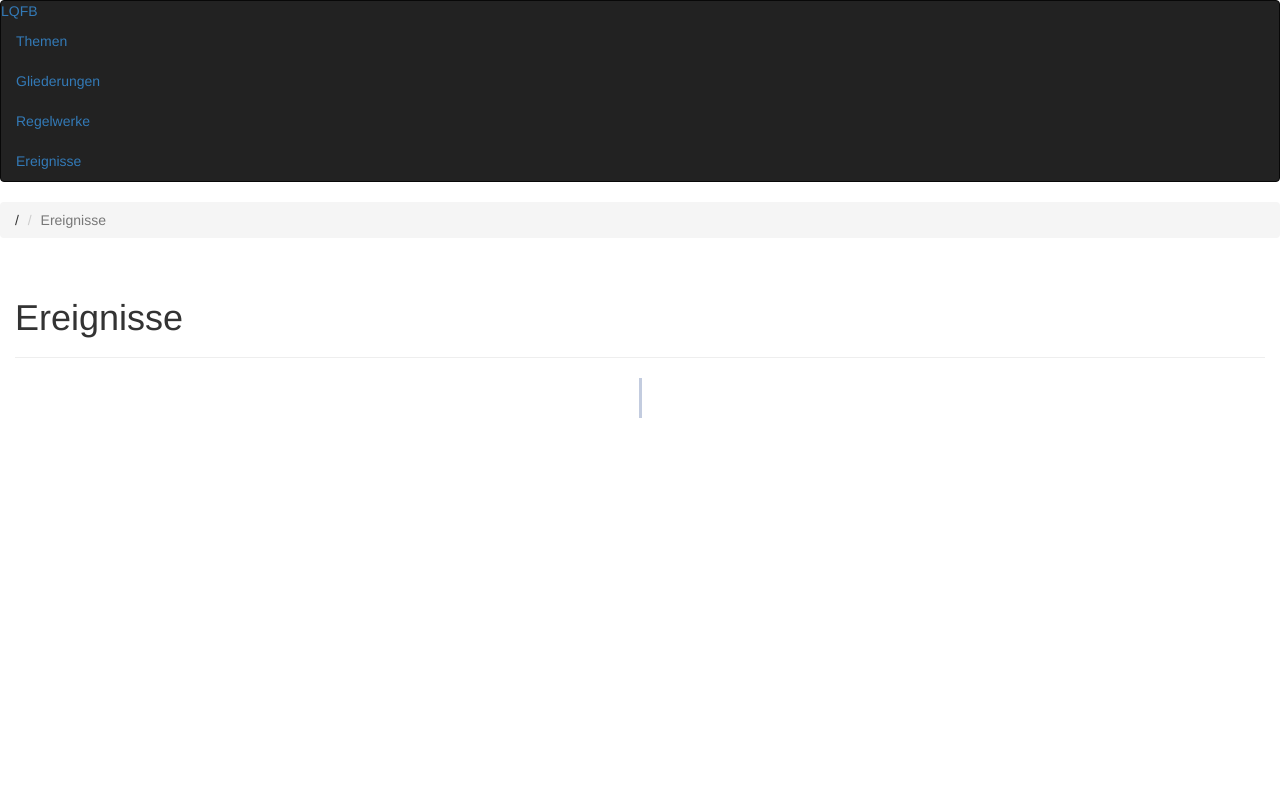
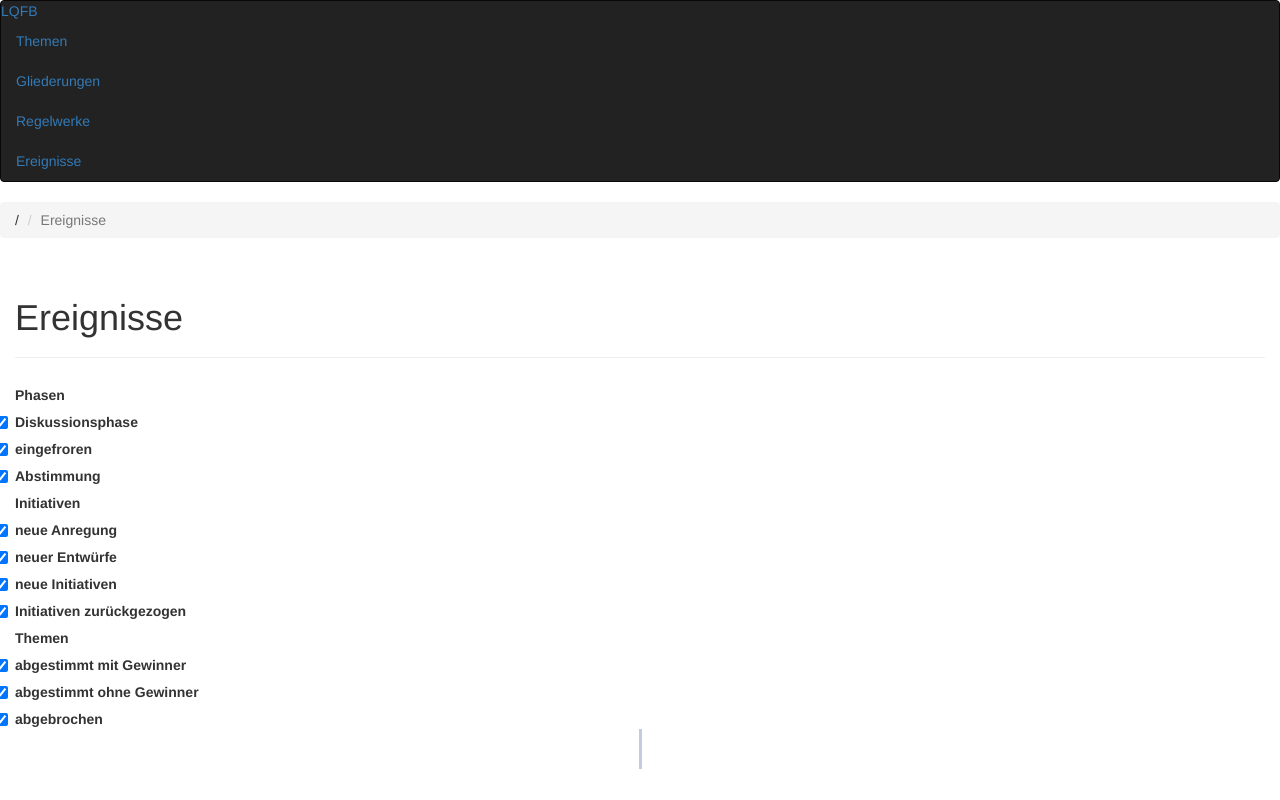
Before and after one commit to nlohmann/lqfb_viewer, a Flask app: template templates/events.html in a window 1280 px wide. Run offline with Flask 2, Linux system fonts and the light colour scheme; the template is opened without the code that fills it, so the values that code supplies are empty; parts of the project's set-up code (start-up, migrations or seed data) failed here and were passed over; some libraries are stand-ins or nearby versions.

Commit message:
- fancy events

```diff
--- a/server.py
+++ b/server.py
@@ -112,8 +112,13 @@
     limit = helper['result_row_limit_max']
     result = dict()
 
+    if url.find('?') != -1:
+        seperator = '&'
+    else:
+        seperator = '?'
+
     while True:
-        obj = cache_load(url + '?limit=' + str(limit) + '&offset=' + str(offset))
+        obj = cache_load(url + seperator + 'limit=' + str(limit) + '&offset=' + str(offset))
         offset = offset + limit
 
         if len(result) == 0:
@@ -161,7 +166,10 @@
 
 @app.route('/ereignisse')
 def show_events():
-    data = get_all('/event')
+    data = dict()
+    data['event'] = get_all('/event')
+    data['initiative'] = get_all('/initiative')
+    data['suggestion'] = get_all('/suggestion?rendered_content=html')
     return render_template('events.html', data=data, helper=helper)
 
 @app.route('/themen')
--- a/templates/events.html
+++ b/templates/events.html
@@ -60,6 +63,109 @@
       <h1><i class="icon-info-sign"></i> Ereignisse</h1>
     </div>
 
+    <form class="form-horizontal">
+      <style>
+      .control-group { margin-bottom: 0em !important; }
+      .control-label { font-weight: bold; }
+      </style>
+
+    <fieldset>
+
+    <div class="control-group">
+      <label class="control-label">Phasen</label>
+      <div class="controls">
+        <label class="checkbox inline">
+          <input type="checkbox" checked="checked" id="discussion">
+          Diskussionsphase
+        </label>
+        <label class="checkbox inline">
+          <input type="checkbox" checked="checked" id="verification">
+          eingefroren
+        </label>
+        <label class="checkbox inline">
+          <input type="checkbox" checked="checked" id="voting">
+          Abstimmung
+        </label>
+      </div>
+    </div>
+
+    <div class="control-group">
+      <label class="control-label">Initiativen</label>
+      <div class="controls">
+        <label class="checkbox inline">
+          <input type="checkbox" checked="checked" id="suggestion_created">
+          neue Anregung
+        </label>
+        <label class="checkbox inline">
+          <input type="checkbox" checked="checked" id="new_draft_created">
+          neuer Entwürfe
+        </label>
+        <label class="checkbox inline">
+          <input type="checkbox" checked="checked" id="initiative_created_in_existing_issue">
+          neue Initiativen
+        </label>
+        <label class="checkbox inline">
+          <input type="checkbox" checked="checked" id="initiative_revoked">
+          Initiativen zurückgezogen
+        </label>
+      </div>
+    </div>
+
+    <div class="control-group">
+      <label class="control-label">Themen</label>
+      <div class="controls">
+        <label class="checkbox inline">
+          <input type="checkbox" checked="checked" id="finished_with_winner">
+          abgestimmt mit Gewinner
+        </label>
+        <label class="checkbox inline">
+          <input type="checkbox" checked="checked" id="finished_without_winner">
+          abgestimmt ohne Gewinner
+        </label>
+        <label class="checkbox inline">
+          <input type="checkbox" checked="checked" id="canceled_revoked_before_accepted">
+          abgebrochen
+        </label>
+      </div>
+    </div>
+
+    </fieldset>
+    </form>
+
+    <script>
+    $('#suggestion_created').click(function() {
+      $('.suggestion_created').toggle(function() { });
+    });
+    $('#new_draft_created').click(function() {
+      $('.new_draft_created').toggle(function() { });
+    });
+    $('#initiative_created_in_existing_issue').click(function() {
+      $('.initiative_created_in_existing_issue').toggle(function() { });
+      $('.initiative_created_in_new_issue').toggle(function() { });
+    });
+    $('#discussion').click(function() {
+      $('.discussion.issue_state_changed').toggle(function() { });
+    });
+    $('#voting').click(function() {
+      $('.voting.issue_state_changed').toggle(function() { });
+    });
+    $('#initiative_revoked').click(function() {
+      $('.initiative_revoked').toggle(function() { });
+    });
+    $('#verification').click(function() {
+      $('.verification.issue_state_changed').toggle(function() { });
+    });
+    $('#canceled_revoked_before_accepted').click(function() {
+      $('.canceled_revoked_before_accepted').toggle(function() { });
+    });
+    $('#finished_without_winner').click(function() {
+      $('.finished_without_winner').toggle(function() { });
+    });
+    $('#finished_with_winner').click(function() {
+      $('.finished_with_winner').toggle(function() { });
+    });
+    </script>
+
     <style>
       ol#timeline li.finished_with_winner  { background-color: #cec; }
       ol#timeline li.finished_without_winner  { background-color: #ecc; }
@@ -104,23 +217,23 @@
         {% endif %}
         {% elif p.event == "initiative_created_in_new_issue" %}
         <p>
-          <i class="icon-list-alt icon-2x"></i> <a href="/themen/{{p.issue_id}}">Thema {{p.issue_id}}</a> wurde von Mitglied {{p.member_id}} durch Hinzufügen von <a href="/initiative/{{p.initiative_id}}">Initiative {{p.initiative_id}}</a> <strong>neu angelegt</strong>.
+          <i class="icon-list-alt icon-2x"></i> <a href="/themen/{{p.issue_id}}">Thema {{p.issue_id}}</a> wurde von Mitglied {{p.member_id}} durch Hinzufügen von <a href="/initiative/{{p.initiative_id}}">Initiative {{p.initiative_id}}</a> ({{data.initiative.result[p.initiative_id-1].name}}) <strong>neu angelegt</strong>.
         </p>
         {% elif p.event == "initiative_created_in_existing_issue" %}
         <p>
-          <i class="icon-file-alt icon-2x"></i> Mitglied {{p.member_id}} hat <a href="/initiative/{{p.initiative_id}}">Initiative {{p.initiative_id}}</a> zu <a href="/themen/{{p.issue_id}}">Thema {{p.issue_id}}</a> <strong>hinzugefügt</strong>.
+          <i class="icon-file-alt icon-2x"></i> Mitglied {{p.member_id}} hat <a href="/initiative/{{p.initiative_id}}">Initiative {{p.initiative_id}}</a> ({{data.initiative.result[p.initiative_id-1].name}}) zu <a href="/themen/{{p.issue_id}}">Thema {{p.issue_id}}</a> <strong>hinzugefügt</strong>.
         </p>
         {% elif p.event == "suggestion_created" %}
         <p>
-          <i class="icon-lightbulb icon-2x"></i> Mitglied {{p.member_id}} hat eine <strong>Anregung</strong> zu <a href="/initiative/{{p.initiative_id}}">Initiative {{p.initiative_id}}</a> geschrieben.
+          <i class="icon-lightbulb icon-2x"></i> Mitglied {{p.member_id}} hat eine <strong>Anregung</strong> zu <a href="/initiative/{{p.initiative_id}}">Initiative {{p.initiative_id}}</a> ({{data.initiative.result[p.initiative_id-1].name}}) geschrieben{% if data.suggestion.result[p.suggestion_id-1] %}: {{data.suggestion.result[p.suggestion_id-1].name}}{% endif %}.
         </p>
         {% elif p.event == "initiative_revoked" %}
         <p>
-          <i class="icon-reply icon-2x"></i> Mitglied {{p.member_id}} hat <a href="/initiative/{{p.initiative_id}}">Initiative {{p.initiative_id}}</a> <strong>zurückgezogen</strong>.
+          <i class="icon-reply icon-2x"></i> Mitglied {{p.member_id}} hat <a href="/initiative/{{p.initiative_id}}">Initiative {{p.initiative_id}}</a> ({{data.initiative.result[p.initiative_id-1].name}}) <strong>zurückgezogen</strong>.
         </p>
         {% elif p.event == "new_draft_created" %}
         <p>
-          <i class="icon-paste icon-2x"></i> Mitglied {{p.member_id}} hat einen <strong>neuen Entwurf</strong> von <a href="/initiative/{{p.initiative_id}}">Initiative {{p.initiative_id}}</a> geschrieben.
+          <i class="icon-paste icon-2x"></i> Mitglied {{p.member_id}} hat einen <strong>neuen Entwurf</strong> von <a href="/initiative/{{p.initiative_id}}">Initiative {{p.initiative_id}}</a> ({{data.initiative.result[p.initiative_id-1].name}}) geschrieben.
         </p>
         {% else %}
         {{ p.event }}
```
Also changed, not shown: other parts of templates/events.html (+17 -7 lines).
